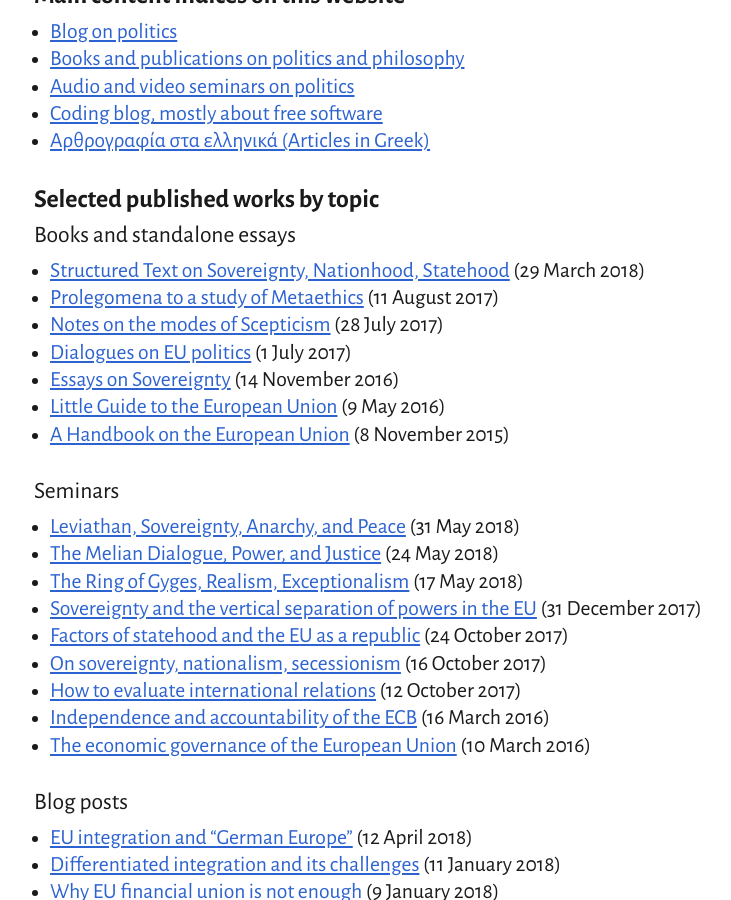
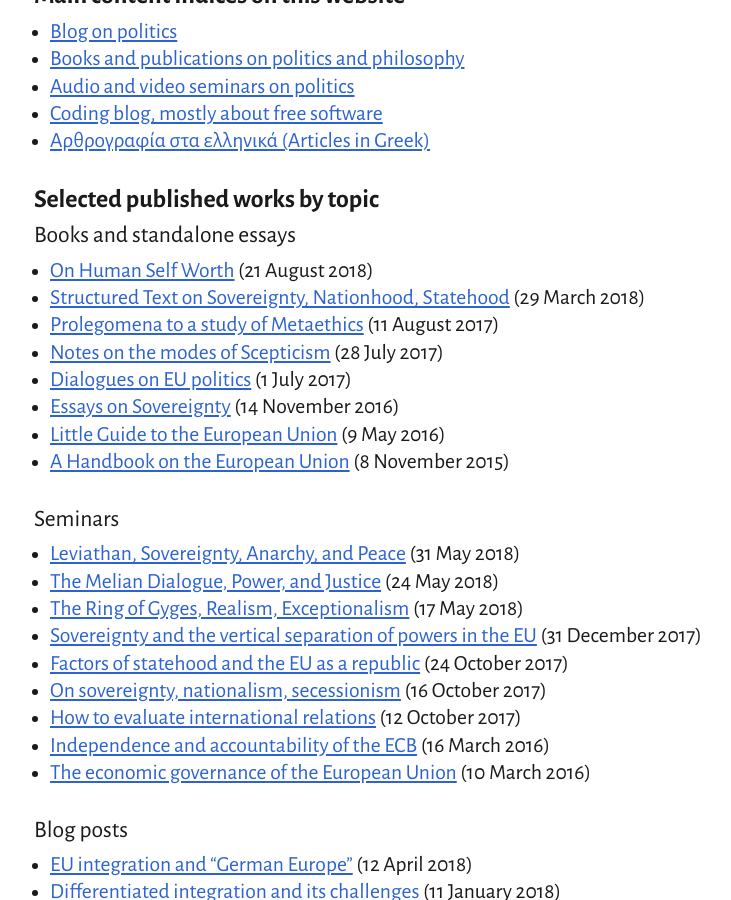
Before and after one commit to protesilaos/protesilaos.github.io, a Jekyll site: the page built from _pages/author.md, in a window 1280 px wide and 900 px high, scrolled down 846 px. Shown: the whole window, without its empty margins (270-1001 px from the left). Built offline with Jekyll 4.4.1, drawn with Linux system fonts in a browser that asks for light colours.

Commit message:
Add latest book to list of publications

```diff
--- a/_pages/author.md
+++ b/_pages/author.md
@@ -34,6 +34,7 @@
 
 ### Books and standalone essays
 
+- [On Human Self Worth](/hsw/) (21 August 2018)
 - [Structured Text on Sovereignty, Nationhood, Statehood](/stsns/) (29 March 2018)
 - [Prolegomena to a study of Metaethics](/prolegomena-study-metaethics/) (11 August 2017)
 - [Notes on the modes of Scepticism](/notes-modes-scepticism/) (28 July 2017)
```
